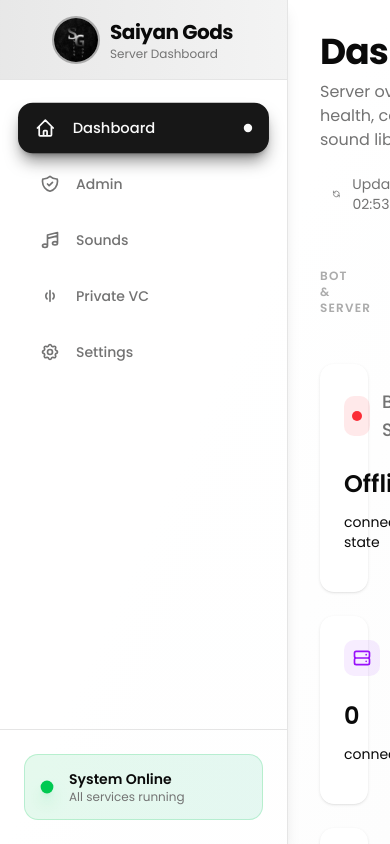
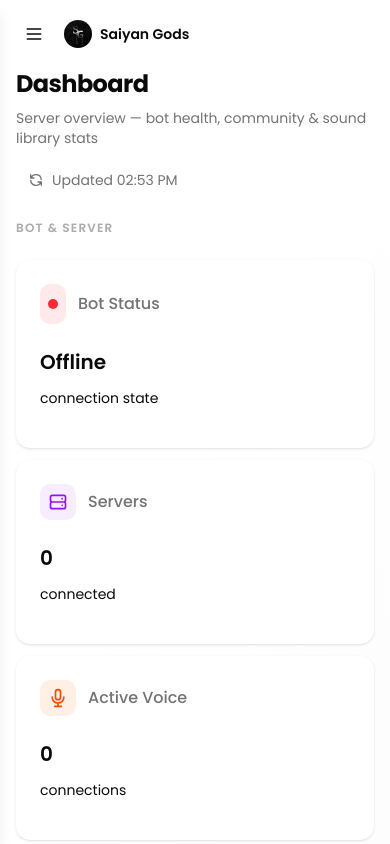
Before and after one commit to jubinjacob03/saiyan-gods-server, a Next.js app: page / in a window 390 px wide. Built offline with nearby package versions, Linux system fonts and the light colour scheme; no server answers; the database is empty.

Commit message:
feat: full mobile responsiveness - hamburger drawer sidebar, responsive typography/spacing, sounds page mobile layout, private-vc header

```diff
--- a/app/private-vc/page.tsx
+++ b/app/private-vc/page.tsx
@@ -219,7 +219,10 @@ export default function PrivateVCPage() {
   const [createModalOpen, setCreateModalOpen] = useState(false);
   const [creating, setCreating] = useState(false);
   const [actionLoading, setActionLoading] = useState<string | null>(null); // `${vcId}-add-${userId}` etc.
-  const [toast, setToast] = useState<{ msg: string; type: "success" | "error" } | null>(null);
+  const [toast, setToast] = useState<{
+    msg: string;
+    type: "success" | "error";
+  } | null>(null);
   const [addTarget, setAddTarget] = useState<{
     vcId: string;
     open: boolean;
@@ -259,8 +262,10 @@ export default function PrivateVCPage() {
     supabase.auth.getUser().then(async ({ data: { user } }) => {
       if (user) {
         const discordId =
-          user.identities?.find((i) => i.provider === "discord")
-            ?.identity_data?.sub || user.user_metadata?.provider_id || user.id;
+          user.identities?.find((i) => i.provider === "discord")?.identity_data
+            ?.sub ||
+          user.user_metadata?.provider_id ||
+          user.id;
         setCurrentUserId(discordId);
         // Check owner role
         try {
@@ -389,9 +394,7 @@ export default function PrivateVCPage() {
     return allMembers.filter((m) => !inVC.has(m.id));
   };
 
-  const myVC = vcs.find((vc) =>
-    vc.members.some((m) => m.id === currentUserId),
-  );
+  const myVC = vcs.find((vc) => vc.members.some((m) => m.id === currentUserId));
 
   return (
     <AppLayout>
@@ -476,14 +479,14 @@ export default function PrivateVCPage() {
 
       <div className="space-y-6">
         {/* Header */}
-        <div className="flex items-center justify-between">
+        <div className="flex flex-wrap items-start justify-between gap-3">
           <div>
             <h1 className={designTokens.typography.h1}>Private VC</h1>
-            <p className="text-muted-foreground mt-1">
+            <p className="text-sm md:text-base text-muted-foreground mt-1">
               Create and manage private voice channels — up to 5 simultaneous
             </p>
           </div>
-          <div className="flex items-center gap-3">
+          <div className="flex items-center gap-2 shrink-0">
             <Button
               variant="outline"
               size="sm"
@@ -631,16 +634,23 @@ export default function PrivateVCPage() {
                       {/* Creator */}
                       {vc.creatorName && (
                         <div className="flex items-center gap-1.5 mt-2">
-                          <span className="text-xs text-muted-foreground">Created by</span>
+                          <span className="text-xs text-muted-foreground">
+                            Created by
+                          </span>
                           {vc.creatorAvatar && (
                             <img
                               src={vc.creatorAvatar}
                               alt={vc.creatorName}
                               className="w-4 h-4 rounded-full object-cover"
-                              onError={(e) => { (e.target as HTMLImageElement).style.display = "none"; }}
+                              onError={(e) => {
+                                (e.target as HTMLImageElement).style.display =
+                                  "none";
+                              }}
                             />
                           )}
-                          <span className="text-xs font-medium">{vc.creatorName}</span>
+                          <span className="text-xs font-medium">
+                            {vc.creatorName}
+                          </span>
                         </div>
                       )}
                     </CardHeader>
@@ -667,9 +677,7 @@ export default function PrivateVCPage() {
                             </div>
                             {m.id !== currentUserId && isMyVC && (
                               <button
-                                onClick={() =>
-                                  handleRemove(vc.channelId, m.id)
-                                }
+                                onClick={() => handleRemove(vc.channelId, m.id)}
                                 disabled={
                                   actionLoading ===
                                   `${vc.channelId}-remove-${m.id}`
--- a/app/sounds/page.tsx
+++ b/app/sounds/page.tsx
@@ -1057,7 +1057,7 @@ export default function SoundsPage() {
               placeholder="Search sounds..."
               value={search}
               onChange={(e) => setSearch(e.target.value)}
-              className={`max-w-md ${designTokens.components.input} pl-12 shadow-sm`}
+              className={`w-full md:max-w-md ${designTokens.components.input} pl-12 shadow-sm`}
             />
           </motion.div>
 
@@ -1067,7 +1067,7 @@ export default function SoundsPage() {
               initial={{ opacity: 0, y: 20 }}
               animate={{ opacity: 1, y: 0 }}
               transition={{ delay: 0.15 }}
-              className="flex items-center gap-3"
+              className="flex flex-wrap items-center gap-3"
             >
               <div className="flex items-center gap-2 text-sm text-gray-400">
                 <svg
@@ -1088,7 +1088,7 @@ export default function SoundsPage() {
               <select
                 value={selectedChannel}
                 onChange={(e) => setSelectedChannel(e.target.value)}
-                className={`${designTokens.components.input} text-sm py-1.5 px-3 rounded-lg border cursor-pointer min-w-[180px]`}
+                className={`${designTokens.components.input} text-sm py-1.5 px-3 rounded-lg border cursor-pointer w-full sm:w-auto sm:min-w-45`}
               >
                 {voiceChannels.map((ch) => (
                   <option key={ch.id} value={ch.id}>
@@ -1106,7 +1106,7 @@ export default function SoundsPage() {
               initial={{ opacity: 0 }}
               animate={{ opacity: 1 }}
               transition={{ delay: 0.2 }}
-              className="text-xs text-muted-foreground/60 flex items-center gap-1.5"
+              className="hidden md:flex text-xs text-muted-foreground/60 items-center gap-1.5"
             >
               <svg
                 className="w-3.5 h-3.5"
@@ -1129,8 +1129,56 @@ export default function SoundsPage() {
           {/* ── Grouped sound sections ── */}
           {filteredSounds.length > 0 ? (
             <div className="space-y-6">
-              {/* All categories (named + uncategorized) side by side; hover expands */}
-              <div className="flex gap-4 items-start">
+              {/* Mobile: stacked categories (no hover-expand) */}
+              <div className="md:hidden space-y-4">
+                {[
+                  ...categories.map((cat) => ({
+                    id: cat.id,
+                    label: cat.name,
+                    isDefault: false as const,
+                    sounds: soundsByCategory[cat.id] ?? [],
+                    onEdit: () => {
+                      setEditingCategory(cat);
+                      setEditCategoryName(cat.name);
+                    },
+                    onDelete: () => {
+                      setDeleteCategoryTarget(cat);
+                      setDeleteCategoryDialogOpen(true);
+                    },
+                  })),
+                  {
+                    id: "uncategorized",
+                    label: "Uncategorized",
+                    isDefault: true as const,
+                    sounds: soundsByCategory["uncategorized"] ?? [],
+                    onEdit: undefined,
+                    onDelete: undefined,
+                  },
+                ].map((cat) => (
+                  <DroppableCategorySection
+                    key={cat.id}
+                    id={cat.id}
+                    label={cat.label}
+                    sounds={cat.sounds}
+                    playing={playing}
+                    deleting={deleting}
+                    discordUserId={discordUserId}
+                    isOwner={isOwner}
+                    onPlay={handlePlay}
+                    onDelete={handleDelete}
+                    formatDuration={formatDuration}
+                    truncateName={truncateName}
+                    isDraggingAny={!!draggingSound}
+                    onEditCategory={cat.onEdit}
+                    onDeleteCategory={cat.onDelete}
+                    isDefault={cat.isDefault}
+                    isExpanded={false}
+                  />
+                ))}
+              </div>
+
+              {/* Desktop: side-by-side with hover-expand */}
+              <div className="hidden md:flex gap-4 items-start">
                 {[
                   ...categories.map((cat) => ({
                     id: cat.id,
--- a/app/upload/page.tsx
+++ b/app/upload/page.tsx
@@ -6,9 +6,13 @@ import { createClient } from "@/lib/supabase";
 
 // ─── Role constants (must match sounds/page.tsx)
 const MODERATOR_ROLE_ID = "1473075468088377349";
-const MANAGER_ROLE_ID  = "1473075468088377350";
-const OWNER_ROLE_ID    = "1473075468088377352";
-const UPLOAD_ROLES = new Set([MODERATOR_ROLE_ID, MANAGER_ROLE_ID, OWNER_ROLE_ID]);
+const MANAGER_ROLE_ID = "1473075468088377350";
+const OWNER_ROLE_ID = "1473075468088377352";
+const UPLOAD_ROLES = new Set([
+  MODERATOR_ROLE_ID,
+  MANAGER_ROLE_ID,
+  OWNER_ROLE_ID,
+]);
 import { Button } from "@/components/ui/button";
 import { Input } from "@/components/ui/input";
 import { Label } from "@/components/ui/label";
@@ -37,9 +41,16 @@ export default function UploadPage() {
     (async () => {
       try {
         const supabase = createClient();
-        const { data: { user } } = await supabase.auth.getUser();
-        if (!user) { setCanUpload(false); return; }
-        const discordIdentity = user.identities?.find((i) => i.provider === "discord");
+        const {
+          data: { user },
+        } = await supabase.auth.getUser();
+        if (!user) {
+          setCanUpload(false);
+          return;
+        }
+        const discordIdentity = user.identities?.find(
+          (i) => i.provider === "discord",
+        );
         const id = discordIdentity?.identity_data?.sub || user.id;
         setDiscordUserId(id);
         const res = await fetch(`/api/bot/members?userId=${id}`);
@@ -158,10 +169,22 @@ export default function UploadPage() {
     return (
       <AppLayout>
         <div className="flex items-center justify-center py-20">
-          <motion.div animate={{ rotate: 360 }} transition={{ repeat: Infinity, duration: 1, ease: "linear" }}>
-            <svg className="h-10 w-10 text-primary" fill="none" viewBox="0 0 24 24" stroke="currentColor">
-              <path strokeLinecap="round" strokeLinejoin="round" strokeWidth={2}
-                d="M4 4v5h.582m15.356 2A8.001 8.001 0 004.582 9m0 0H9m11 11v-5h-.581m0 0a8.003 8.003 0 01-15.357-2m15.357 2H15" />
+          <motion.div
+            animate={{ rotate: 360 }}
+            transition={{ repeat: Infinity, duration: 1, ease: "linear" }}
+          >
+            <svg
+              className="h-10 w-10 text-primary"
+              fill="none"
+              viewBox="0 0 24 24"
+              stroke="currentColor"
+            >
+              <path
+                strokeLinecap="round"
+                strokeLinejoin="round"
+                strokeWidth={2}
+                d="M4 4v5h.582m15.356 2A8.001 8.001 0 004.582 9m0 0H9m11 11v-5h-.581m0 0a8.003 8.003 0 01-15.357-2m15.357 2H15"
+              />
             </svg>
           </motion.div>
         </div>
@@ -178,9 +201,18 @@ export default function UploadPage() {
           animate={{ opacity: 1, scale: 1 }}
         >
           <div className="p-6 rounded-full bg-destructive/10">
-            <svg className="h-12 w-12 text-destructive" fill="none" viewBox="0 0 24 24" stroke="currentColor">
-              <path strokeLinecap="round" strokeLinejoin="round" strokeWidth={2}
-                d="M12 9v2m0 4h.01M10.29 3.86L1.82 18a2 2 0 001.71 3h16.94a2 2 0 001.71-3L13.71 3.86a2 2 0 00-3.42 0z" />
+            <svg
+              className="h-12 w-12 text-destructive"
+              fill="none"
+              viewBox="0 0 24 24"
+              stroke="currentColor"
+            >
+              <path
+                strokeLinecap="round"
+                strokeLinejoin="round"
+                strokeWidth={2}
+                d="M12 9v2m0 4h.01M10.29 3.86L1.82 18a2 2 0 001.71 3h16.94a2 2 0 001.71-3L13.71 3.86a2 2 0 00-3.42 0z"
+              />
             </svg>
           </div>
           <div>
@@ -189,7 +221,10 @@ export default function UploadPage() {
               Only Moderators, Managers, and the Owner can upload sounds.
             </p>
           </div>
-          <a href="/sounds" className="underline text-sm text-muted-foreground hover:text-foreground">
+          <a
+            href="/sounds"
+            className="underline text-sm text-muted-foreground hover:text-foreground"
+          >
             ← Back to Sound Library
           </a>
         </motion.div>
--- a/components/AppLayout.tsx
+++ b/components/AppLayout.tsx
@@ -1,18 +1,71 @@
 "use client";
 
 import { Sidebar } from "@/components/Sidebar";
-import { motion } from "framer-motion";
+import { motion, AnimatePresence } from "framer-motion";
+import Image from "next/image";
+import { useState } from "react";
 
 export default function AppLayout({ children }: { children: React.ReactNode }) {
+  const [mobileOpen, setMobileOpen] = useState(false);
+
   return (
     <div className="flex h-screen overflow-hidden bg-linear-to-br from-background via-background to-muted/20">
-      <Sidebar />
+      <Sidebar mobileOpen={mobileOpen} setMobileOpen={setMobileOpen} />
+
+      {/* Mobile overlay backdrop */}
+      <AnimatePresence>
+        {mobileOpen && (
+          <motion.div
+            key="backdrop"
+            initial={{ opacity: 0 }}
+            animate={{ opacity: 1 }}
+            exit={{ opacity: 0 }}
+            transition={{ duration: 0.2 }}
+            className="fixed inset-0 z-40 bg-black/50 md:hidden"
+            onClick={() => setMobileOpen(false)}
+          />
+        )}
+      </AnimatePresence>
+
       <motion.main
         initial={{ opacity: 0, y: 20 }}
         animate={{ opacity: 1, y: 0 }}
         transition={{ duration: 0.5 }}
-        className="flex-1 overflow-y-auto p-8 lg:p-12"
+        className="flex-1 overflow-y-auto p-4 md:p-8 lg:p-12"
       >
+        {/* Mobile top bar — hamburger + logo, hidden on md+ */}
+        <div className="flex items-center gap-3 mb-4 md:hidden">
+          <button
+            onClick={() => setMobileOpen(true)}
+            className="p-2 rounded-lg hover:bg-muted/50 transition-colors"
+            aria-label="Open menu"
+          >
+            <svg
+              className="h-5 w-5"
+              fill="none"
+              viewBox="0 0 24 24"
+              stroke="currentColor"
+            >
+              <path
+                strokeLinecap="round"
+                strokeLinejoin="round"
+                strokeWidth={2}
+                d="M4 6h16M4 12h16M4 18h16"
+              />
+            </svg>
+          </button>
+          <div className="flex items-center gap-2">
+            <Image
+              src="/LOGO.jpeg"
+              alt="Saiyan Gods"
+              width={28}
+              height={28}
+              className="rounded-full object-cover"
+            />
+            <span className="font-semibold text-sm">Saiyan Gods</span>
+          </div>
+        </div>
+
         <div className="max-w-7xl mx-auto">{children}</div>
       </motion.main>
     </div>
--- a/components/Sidebar.tsx
+++ b/components/Sidebar.tsx
@@ -113,7 +113,13 @@ const navigation = [
   },
 ];
 
-export function Sidebar() {
+export function Sidebar({
+  mobileOpen = false,
+  setMobileOpen,
+}: {
+  mobileOpen?: boolean;
+  setMobileOpen?: (open: boolean) => void;
+}) {
   const pathname = usePathname();
   const router = useRouter();
   const [session, setSession] = useState<Session | null>(null);
@@ -134,13 +140,40 @@ export function Sidebar() {
   };
 
   return (
-    <motion.div
-      initial={{ x: -300 }}
-      animate={{ x: 0 }}
-      transition={{ type: "spring", stiffness: 100, damping: 20 }}
-      className="flex h-full w-72 flex-col border-r bg-gradient-to-b from-card to-card/50 shadow-lg"
+    <div
+      className={[
+        "flex h-full w-72 shrink-0 flex-col border-r bg-linear-to-b from-card to-card/50 shadow-lg",
+        "fixed inset-y-0 left-0 z-50 transition-transform duration-300 ease-in-out",
+        "md:static md:z-auto md:translate-x-0",
+        mobileOpen ? "translate-x-0 shadow-2xl" : "-translate-x-full",
+      ].join(" ")}
     >
-      <div className="flex h-20 items-center justify-center border-b px-6 bg-gradient-to-r from-primary/10 to-primary/5">
+      {/* Mobile close button */}
+      <div className="flex items-center justify-between md:hidden px-4 pt-3 pb-1">
+        <span className="text-xs text-muted-foreground font-medium uppercase tracking-widest">
+          Menu
+        </span>
+        <button
+          onClick={() => setMobileOpen?.(false)}
+          className="p-1.5 rounded-lg hover:bg-muted/40 transition-colors"
+          aria-label="Close menu"
+        >
+          <svg
+            className="h-5 w-5"
+            fill="none"
+            viewBox="0 0 24 24"
+            stroke="currentColor"
+          >
+            <path
+              strokeLinecap="round"
+              strokeLinejoin="round"
+              strokeWidth={2}
+              d="M6 18L18 6M6 6l12 12"
+            />
+          </svg>
+        </button>
+      </div>
+      <div className="flex h-20 items-center justify-center border-b px-6 bg-linear-to-r from-primary/10 to-primary/5">
         <motion.div
           initial={{ scale: 0.8, opacity: 0 }}
           animate={{ scale: 1, opacity: 1 }}
@@ -173,6 +206,7 @@ export function Sidebar() {
             >
               <Link
                 href={item.href}
+                onClick={() => setMobileOpen?.(false)}
                 className={cn(
                   "group flex items-center gap-4 rounded-xl px-4 py-3.5 text-sm font-medium transition-all duration-300",
                   isActive
@@ -214,7 +248,7 @@ export function Sidebar() {
               whileHover={{ scale: 1.02 }}
               whileTap={{ scale: 0.98 }}
               onClick={() => setShowDropdown(!showDropdown)}
-              className="w-full flex items-center gap-3 rounded-xl bg-gradient-to-r from-primary/10 to-primary/5 px-4 py-3.5 border border-primary/20 hover:border-primary/40 transition-colors"
+              className="w-full flex items-center gap-3 rounded-xl bg-linear-to-r from-primary/10 to-primary/5 px-4 py-3.5 border border-primary/20 hover:border-primary/40 transition-colors"
             >
               <div className="relative">
                 <img
@@ -285,7 +319,7 @@ export function Sidebar() {
             </AnimatePresence>
           </div>
         ) : (
-          <div className="flex items-center gap-4 rounded-xl bg-gradient-to-r from-green-500/10 to-emerald-500/10 px-4 py-3.5 border border-green-500/20">
+          <div className="flex items-center gap-4 rounded-xl bg-linear-to-r from-green-500/10 to-emerald-500/10 px-4 py-3.5 border border-green-500/20">
             <motion.div
               animate={{ scale: [1, 1.2, 1] }}
               transition={{ repeat: Infinity, duration: 2 }}
@@ -300,6 +334,6 @@ export function Sidebar() {
           </div>
         )}
       </motion.div>
-    </motion.div>
+    </div>
   );
 }
--- a/lib/design-tokens.ts
+++ b/lib/design-tokens.ts
@@ -7,19 +7,19 @@ export const designTokens = {
   // Typography Hierarchy
   typography: {
     // Headings
-    h1: "text-4xl font-bold tracking-tight", // Page titles
-    h2: "text-2xl font-semibold", // Section headings
-    h3: "text-lg font-medium", // Card titles, subsections
+    h1: "text-2xl md:text-4xl font-bold tracking-tight", // Page titles
+    h2: "text-xl md:text-2xl font-semibold", // Section headings
+    h3: "text-base md:text-lg font-medium", // Card titles, subsections
 
     // Body text
     body: "text-base", // Normal text
-    bodyMuted: "text-base text-muted-foreground", // Secondary text
+    bodyMuted: "text-sm md:text-base text-muted-foreground", // Secondary text
     small: "text-sm", // Labels, descriptions
     smallMuted: "text-sm text-muted-foreground", // Helper text
     xs: "text-xs text-muted-foreground", // Tiny helper text
 
     // Special
-    statNumber: "text-3xl font-bold", // Statistics/numbers
+    statNumber: "text-2xl md:text-3xl font-bold", // Statistics/numbers
   },
 
   // Icon System - Standardized sizes
@@ -56,17 +56,17 @@ export const designTokens = {
 
   // Spacing
   spacing: {
-    pageSection: "space-y-12", // Between major page sections
-    cardSection: "space-y-8", // Within card sections
-    formGroup: "space-y-6", // Between form groups
+    pageSection: "space-y-6 md:space-y-12", // Between major page sections
+    cardSection: "space-y-6 md:space-y-8", // Within card sections
+    formGroup: "space-y-4 md:space-y-6", // Between form groups
     inputGroup: "space-y-3", // Within input groups
-    cardGap: "gap-6", // Grid gaps
+    cardGap: "gap-3 md:gap-6", // Grid gaps
   },
 
   // Component sizes
   components: {
-    button: "h-12 px-6 text-base font-semibold",
-    input: "h-12 text-base",
+    button: "h-10 md:h-12 px-4 md:px-6 text-sm md:text-base font-semibold",
+    input: "h-10 md:h-12 text-sm md:text-base",
     cardPadding: "pb-4",
   },
 
```
